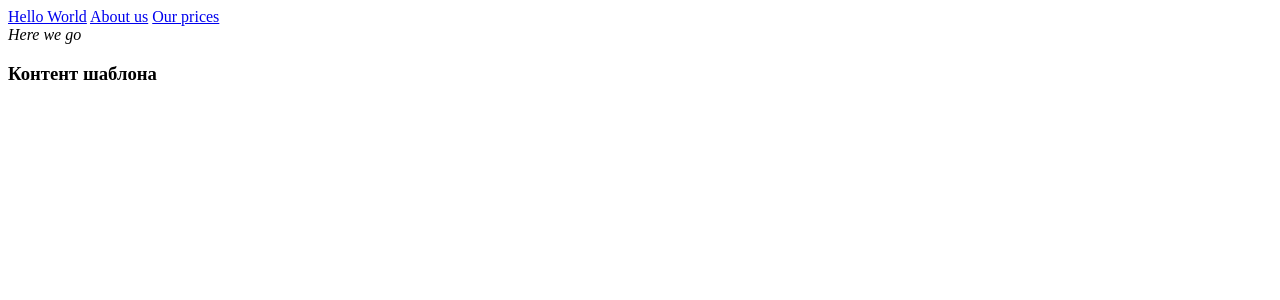
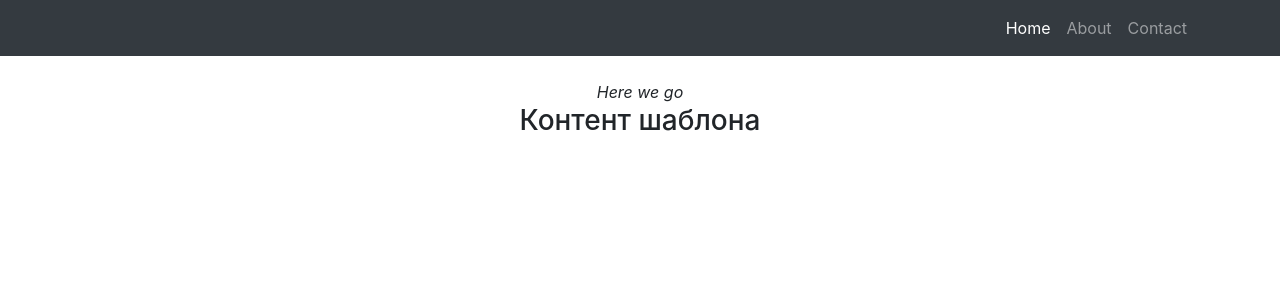
Before and after one commit to range-kun/DjangoTry, a Django app: template FirstTry/templates/flatpages/hello-django.html in a window 1280 px wide. Shown: the top 300 px of the page. Run offline with Django 3.2, Linux system fonts and the light colour scheme; the template is opened without the code that fills it: values that come from a table or form of the project are taken from there, others are empty; data comes from the database, SQL or seed files in the repository; both versions use the stored data as it was after the commit; some libraries are stand-ins or nearby versions.

Commit message:
Added admin options to flatpage pages, added bootstrap style to flatpages

```diff
--- a/FirstTry/FirstTry/settings.py
+++ b/FirstTry/FirstTry/settings.py
@@ -41,9 +41,14 @@ INSTALLED_APPS = [
 
     'django.contrib.sites',
     'django.contrib.flatpages',
+    'fpages'
 ]
 
 SITE_ID = 1
+
+STATICFILES_DIRS = [
+    BASE_DIR / "static"
+]
 
 MIDDLEWARE = [
     'django.middleware.security.SecurityMiddleware',
--- a/FirstTry/templates/flatpages/aboutus.html
+++ b/FirstTry/templates/flatpages/aboutus.html
@@ -1,4 +1,7 @@
 {% extends 'flatpages\default.html' %}
+{% block title %}
+{{ flatpage.title }}
+{% endblock title %}
 
 {% block content %}
 <br>
--- a/FirstTry/templates/flatpages/default.html
+++ b/FirstTry/templates/flatpages/default.html
@@ -1,15 +1,62 @@
+{% load static %}
+
 <!DOCTYPE html>
 <html lang="en">
+
 <head>
-    <meta charset="UTF-8">
-    <title>{{ flatpage.title }}</title>
+
+  <meta charset="utf-8">
+  <meta name="viewport" content="width=device-width, initial-scale=1, shrink-to-fit=no">
+  <meta name="description" content="">
+  <meta name="author" content="">
+
+  <title>{% block title %} {% endblock title %}</title>
+
+  <!-- Bootstrap core CSS -->
+  <link href="{% static 'vendor/bootstrap/css/bootstrap.min.css' %}" rel="stylesheet">
+
 </head>
+
 <body>
-    <a href="/hello/">Hello World</a>
-    <a href="/second/">About us</a>
-    <a href="/prices/">Our prices</a>
-    {% block content %}
 
-    {% endblock content %}
+  <!-- Navigation -->
+  <nav class="navbar navbar-expand-lg navbar-dark bg-dark static-top">
+    <div class="container">
+      <button class="navbar-toggler" type="button" data-toggle="collapse" data-target="#navbarResponsive" aria-controls="navbarResponsive" aria-expanded="false" aria-label="Toggle navigation">
+        <span class="navbar-toggler-icon"></span>
+      </button>
+      <div class="collapse navbar-collapse" id="navbarResponsive">
+        <ul class="navbar-nav ml-auto">
+          <li class="nav-item active">
+            <a class="nav-link" href="/hello">Home
+              <span class="sr-only">(current)</span>
+            </a>
+          </li>
+          <li class="nav-item">
+            <a class="nav-link" href="/second/">About</a>
+          </li>
+          <li class="nav-item">
+            <a class="nav-link" href="/prices/">Contact</a>
+          </li>
+        </ul>
+      </div>
+    </div>
+  </nav>
+
+  <!-- Page Content -->
+  <div class="container">
+    <div class="row">
+      <div class="col-lg-12 text-center">
+       {% block content %}
+       {% endblock content %}
+      </div>
+    </div>
+  </div>
+
+  <!-- Bootstrap core JavaScript -->
+  <script src="{% static 'vendor/jquery/jquery.slim.min.js' %}"></script>
+  <script src="{% static 'vendor/bootstrap/js/bootstrap.bundle.min.js' %}"></script>
+
 </body>
+
 </html>
--- a/FirstTry/templates/flatpages/hello-django.html
+++ b/FirstTry/templates/flatpages/hello-django.html
@@ -1,4 +1,7 @@
 {% extends 'flatpages/default.html' %}
+{% block title %}
+Драсти
+{% endblock %}
 
 {% block content %}
 <br>
```
Also changed, not shown: FirstTry/fpages/admin.py (added, +24 -0 lines), FirstTry/db.sqlite3.
